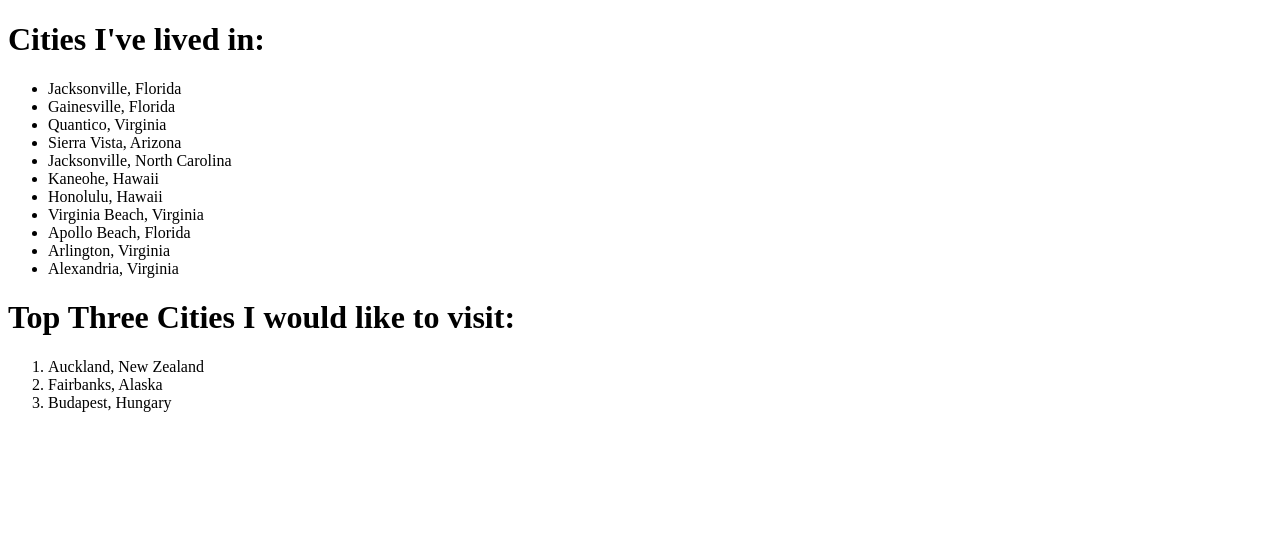
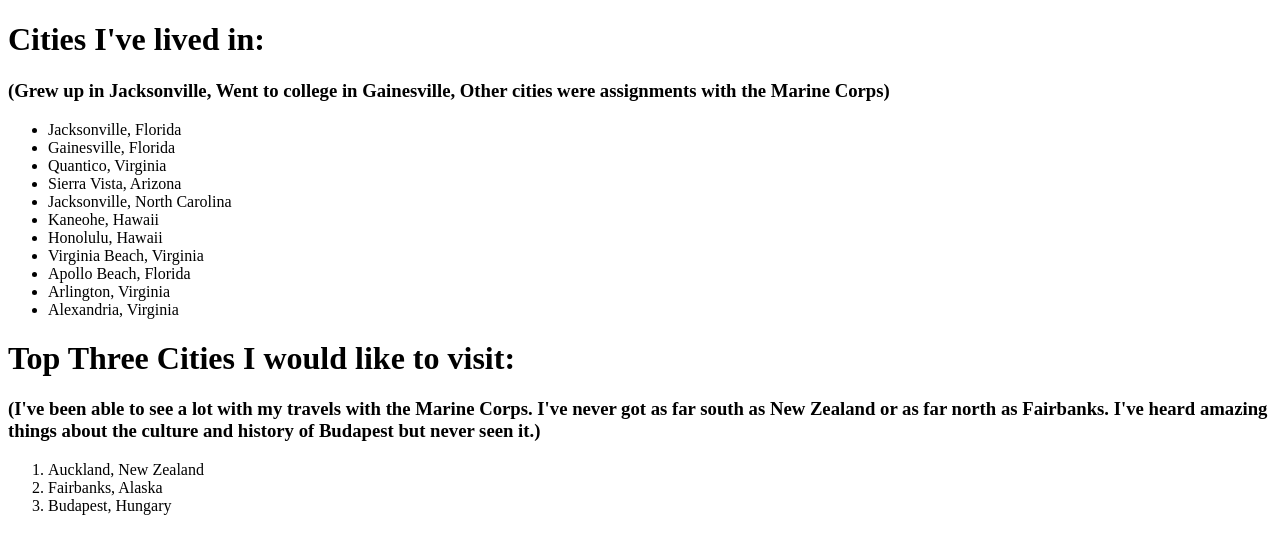
Before and after one commit to musialkc/html-exercise, a plain HTML site: page index.html in a window 1280 px wide. Drawn offline with Linux system fonts and the light colour scheme.

Commit message:
html-exercise add reasons why I lived in those cities and why I want to visit others

```diff
--- a/index.html
+++ b/index.html
@@ -5,6 +5,7 @@
 </head>
 <body>
     <h1>Cities I've lived in:</h1>
+    <h3>(Grew up in Jacksonville, Went to college in Gainesville, Other cities were assignments with the Marine Corps)</h3>
     <ul>
         <li>Jacksonville, Florida</li>
         <li>Gainesville, Florida</li>
@@ -19,6 +20,7 @@
         <li>Alexandria, Virginia</li>
     </ul>
     <h1>Top Three Cities I would like to visit:</h1>
+    <h3>(I've been able to see a lot with my travels with the Marine Corps.  I've never got as far south as New Zealand or as far north as Fairbanks.  I've heard amazing things about the culture and history of Budapest but never seen it.)</h3>
     <ol>
         <li>Auckland, New Zealand</li>
         <li>Fairbanks, Alaska</li>
```
